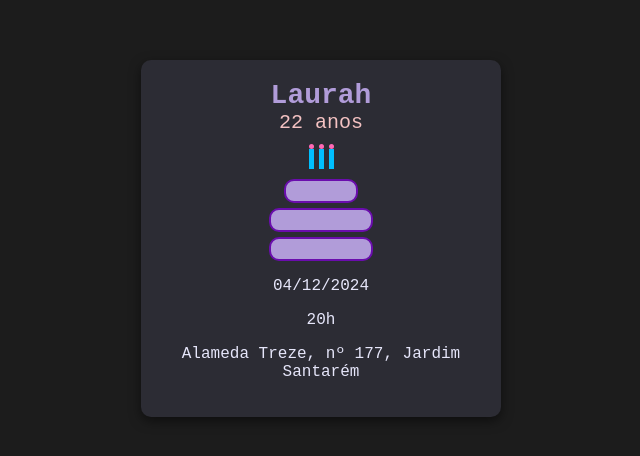
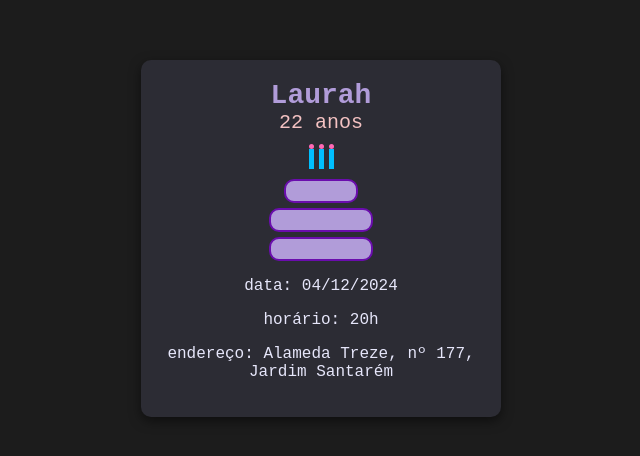
Before and after one commit to laudvs/bday, a plain HTML site: page index.html in a window 1280 px wide. Shown: the part 162-618 px from the top of the page, without its empty margins (319-959 px from the left). Drawn offline with Linux system fonts and the light colour scheme.

Commit message:
Update index.html

```diff
--- a/index.html
+++ b/index.html
@@ -93,9 +93,9 @@
     </div>
 
     <div class="detalhes">
-        <p>04/12/2024</p>
-        <p>20h</p>
-        <p>Alameda Treze, nº 177, Jardim Santarém</p>
+        <p>data: 04/12/2024</p>
+        <p>horário: 20h</p>
+        <p>endereço: Alameda Treze, nº 177, Jardim Santarém</p>
     </div>
 </div>
 
```
